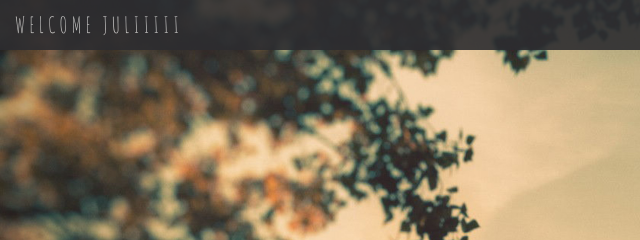
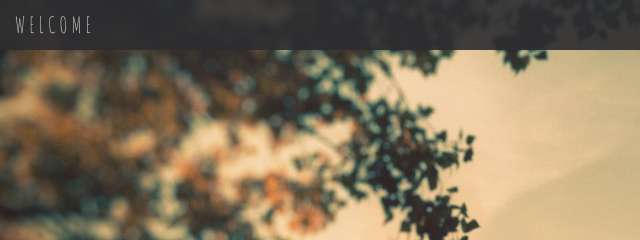
Before and after one commit to Naveen12311/Naveen12311.github.io, a plain HTML site: page index.html in a window 1280 px wide. Shown: the top 240 px of the page, 0-640 px from the left. Drawn offline with nearby package versions, Linux system fonts and the light colour scheme.

Commit message:
Update index.html

```diff
--- a/index.html
+++ b/index.html
@@ -140,7 +140,7 @@ $(document).ready(function(){
         <span class="icon-bar"></span>
         <span class="icon-bar"></span>
       </button>
-      <a class="navbar-brand" href="#myPage">WELCOME JULIIIII</a>
+      <a class="navbar-brand" href="#myPage">WELCOME</a>
     </div>
     <div class="collapse navbar-collapse" id="myNavbar">
       <ul class="nav navbar-nav navbar-right">
```
